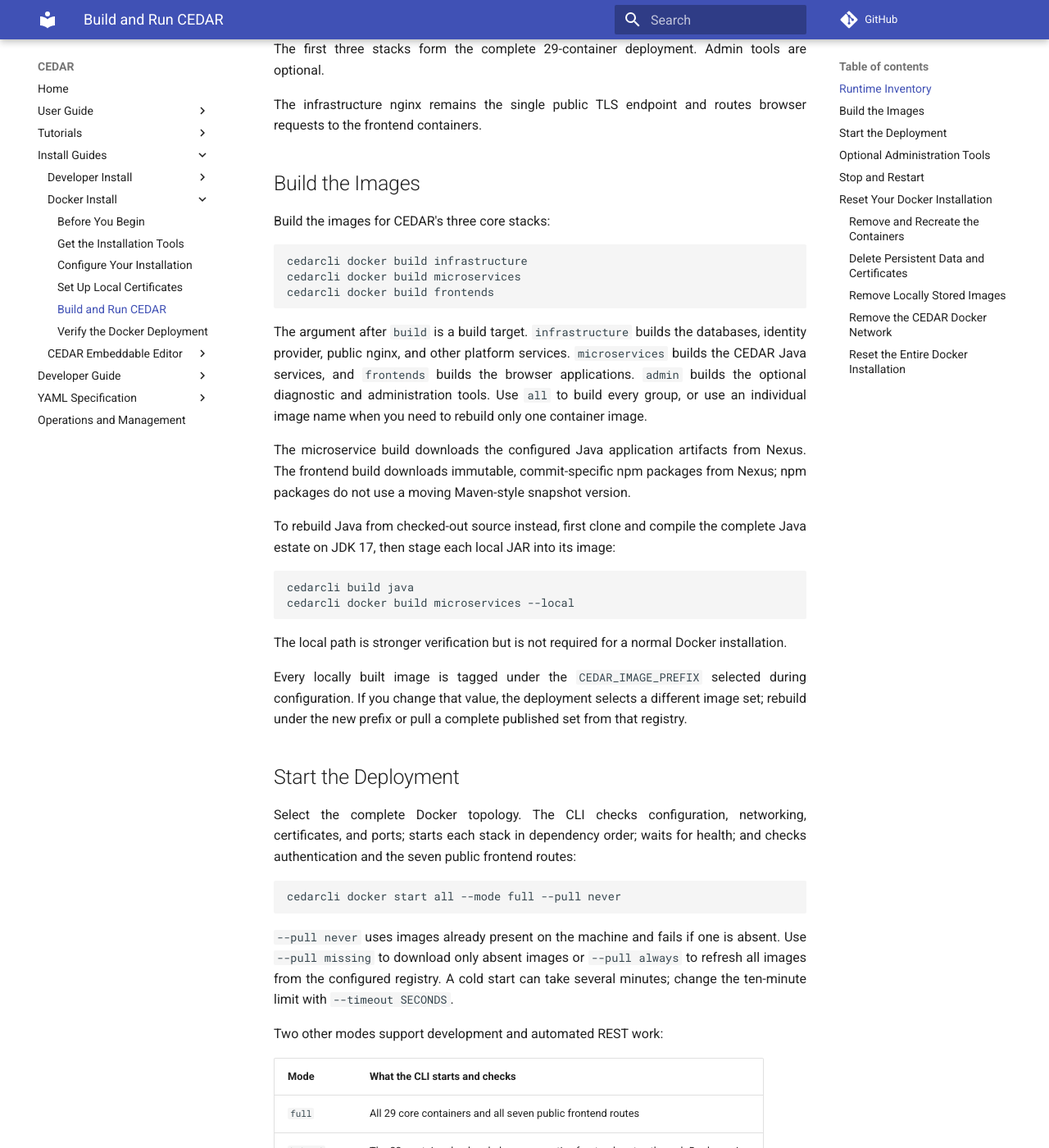
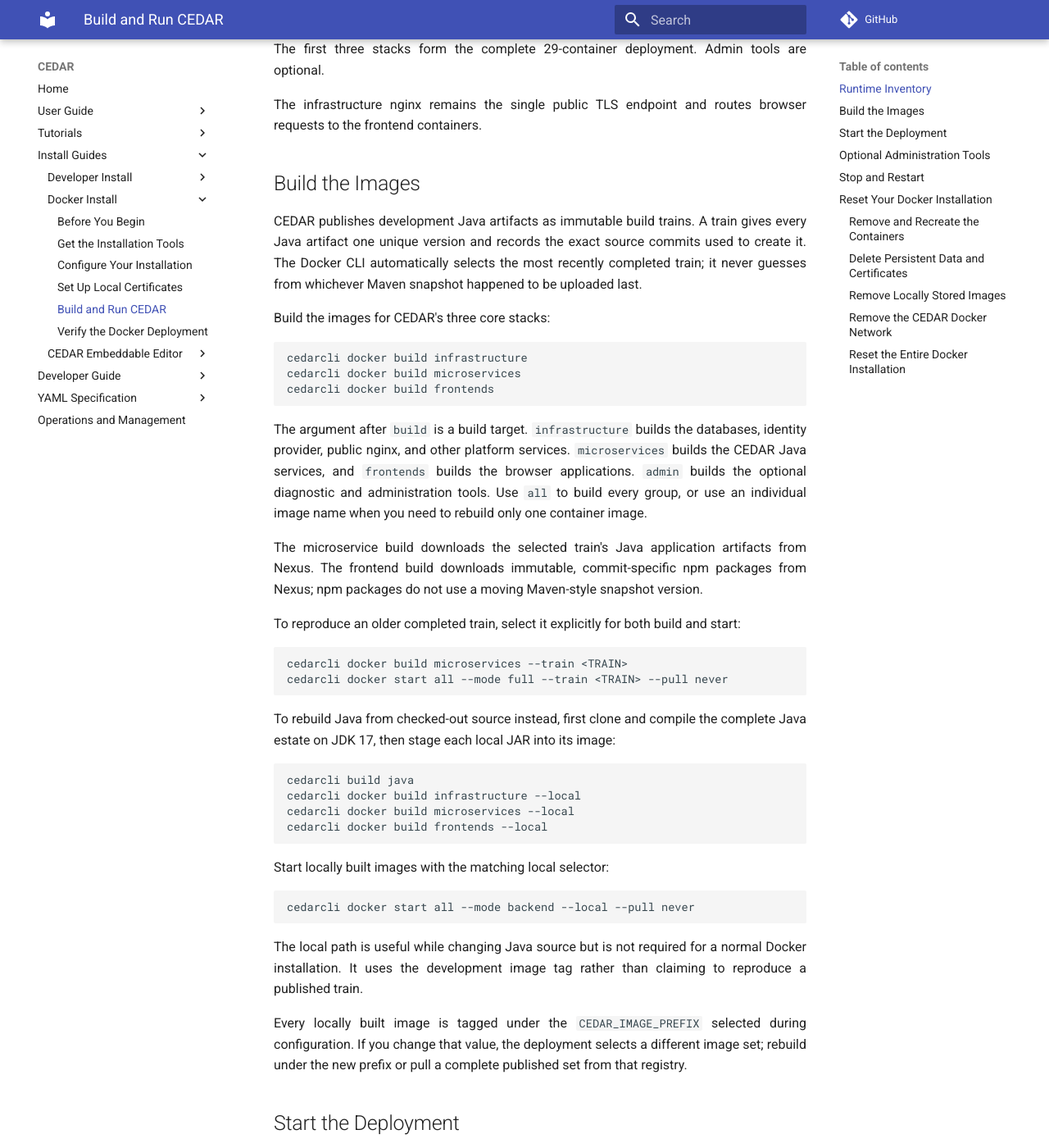
Before and after one commit to metadatacenter/cedar-mkdocs, an MkDocs documentation site: the page built from docs/install-docker/build-and-run.md, in a window 1280 px wide and 1400 px high, scrolled down 796 px. Shown: the whole window at 82% size. Built offline with MkDocs 1.6.1 and Material for MkDocs 9.7.7, drawn with Linux system fonts in a browser that asks for light colours; comment, search, counter and statistics services are not loaded.

Commit message:
Document build trains and validation reports

````diff
--- a/docs/install-docker/build-and-run.md
+++ b/docs/install-docker/build-and-run.md
@@ -27,6 +27,11 @@
 
 ## Build the Images
 
+CEDAR publishes development Java artifacts as immutable build trains. A train gives every Java
+artifact one unique version and records the exact source commits used to create it. The Docker CLI
+automatically selects the most recently completed train; it never guesses from whichever Maven
+snapshot happened to be uploaded last.
+
 Build the images for CEDAR's three core stacks:
 
 ```bash
@@ -41,19 +46,36 @@
 administration tools. Use `all` to build every group, or use an individual image name when you need
 to rebuild only one container image.
 
-The microservice build downloads the configured Java application artifacts from Nexus. The frontend
+The microservice build downloads the selected train's Java application artifacts from Nexus. The frontend
 build downloads immutable, commit-specific npm packages from Nexus; npm packages do not use a
 moving Maven-style snapshot version.
+
+To reproduce an older completed train, select it explicitly for both build and start:
+
+```bash
+cedarcli docker build microservices --train <TRAIN>
+cedarcli docker start all --mode full --train <TRAIN> --pull never
+```
 
 To rebuild Java from checked-out source instead, first clone and compile the complete Java estate on
 JDK 17, then stage each local JAR into its image:
 
 ```bash
 cedarcli build java
+cedarcli docker build infrastructure --local
 cedarcli docker build microservices --local
+cedarcli docker build frontends --local
 ```
 
-The local path is stronger verification but is not required for a normal Docker installation.
+Start locally built images with the matching local selector:
+
+```bash
+cedarcli docker start all --mode backend --local --pull never
+```
+
+The local path is useful while changing Java source but is not required for a normal Docker
+installation. It uses the development image tag rather than claiming to reproduce a published
+train.
 
 Every locally built image is tagged under the `CEDAR_IMAGE_PREFIX` selected during configuration.
 If you change that value, the deployment selects a different image set; rebuild under the new
````
Also changed, not shown: docs/cedar-embeddable-editor/validation.md (+12 -0 lines).
